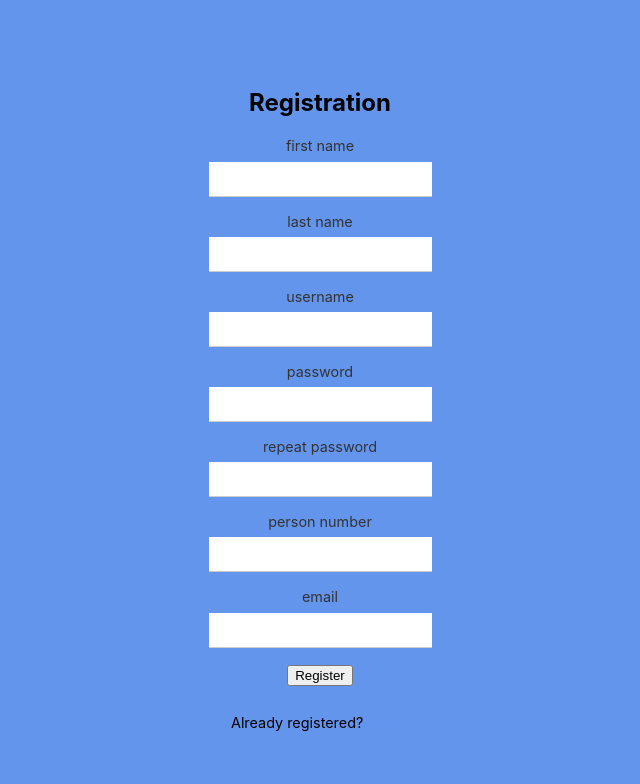
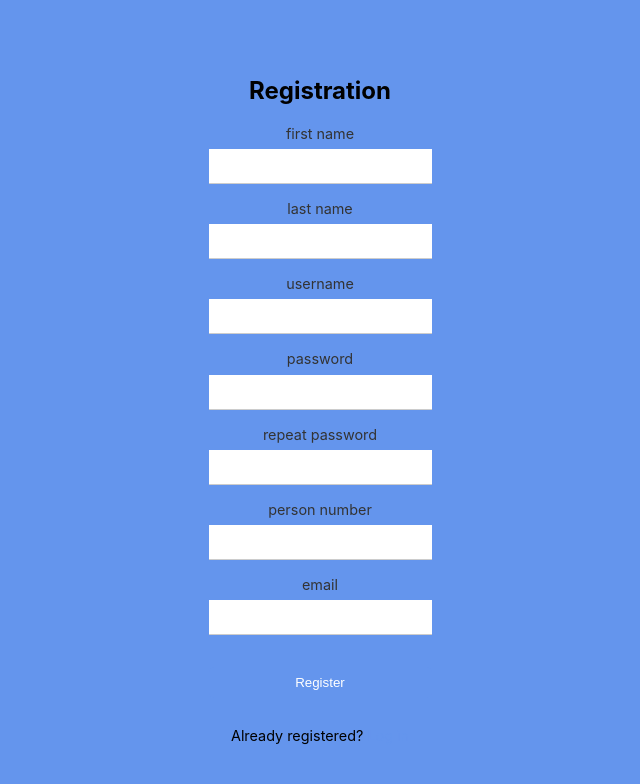
Before and after one commit to elibes/recruiter, a React (Create React App) app in the folder client/: page /register in a window 1280 px wide. Shown: the top 784 px of the page, without its empty margins (320-960 px from the left). Built offline with nearby package versions, Linux system fonts and the light colour scheme.

Commit message:
prettier fixing, env bug fix and button bug fix

```diff
--- a/client/src/view/components/Button.tsx
+++ b/client/src/view/components/Button.tsx
@@ -13,7 +13,7 @@ interface Props {
  */
 const Button: React.FC<Props> = React.memo(({onClick, text, className}) => {
   return (
-    <button className="className" onClick={onClick}>
+    <button className={className} onClick={onClick}>
       {text}
     </button>
   );
--- a/client/src/view/components/RegistrationForm.tsx
+++ b/client/src/view/components/RegistrationForm.tsx
@@ -13,7 +13,6 @@ import {
   setUsername,
   validateRegistration,
   register,
-  login,
 } from '../../viewmodel/userSlice';
 import Button from './Button';
 const RegistrationForm = () => {
```
Also changed, not shown: 1 other file (tests, documents, lock files or other folders).
